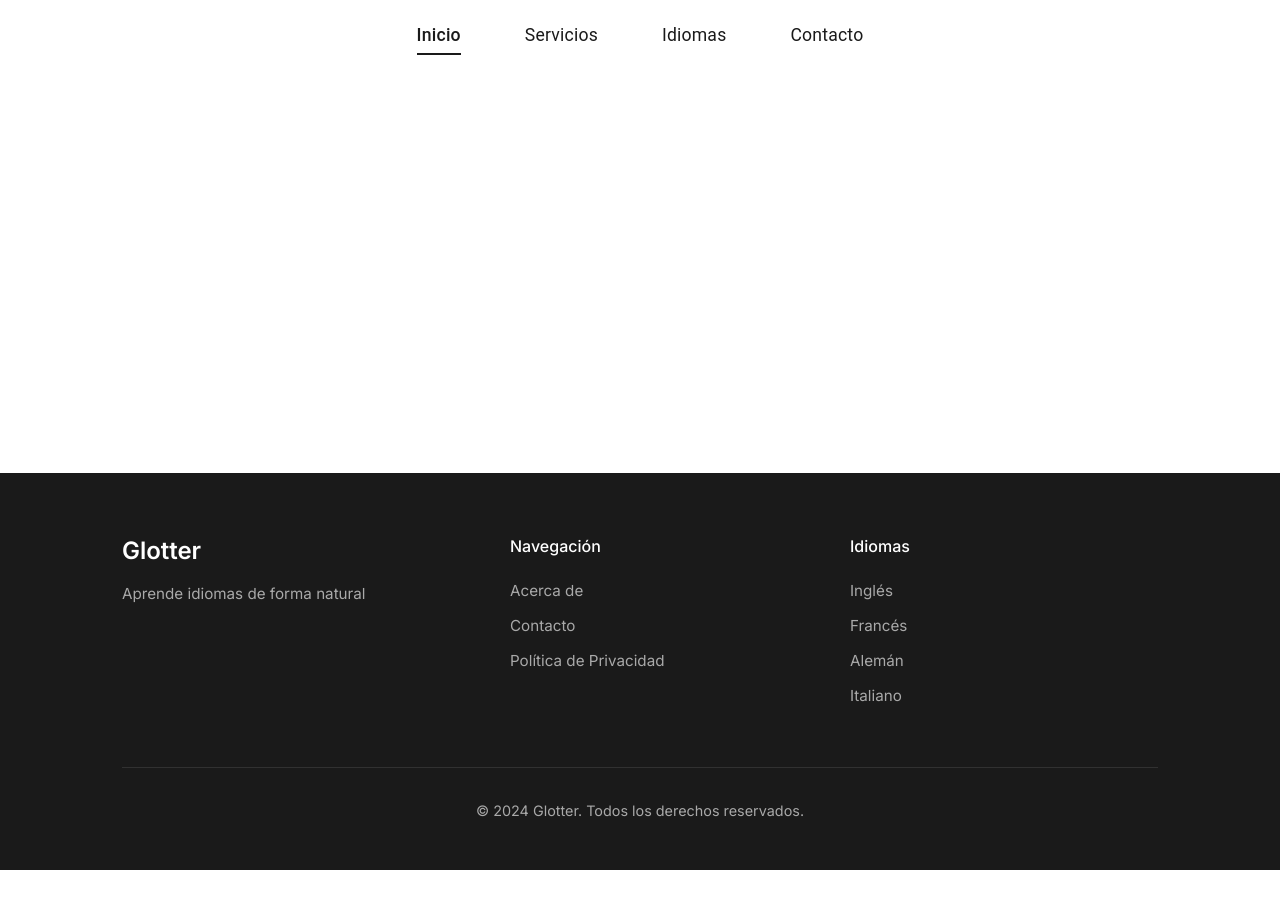
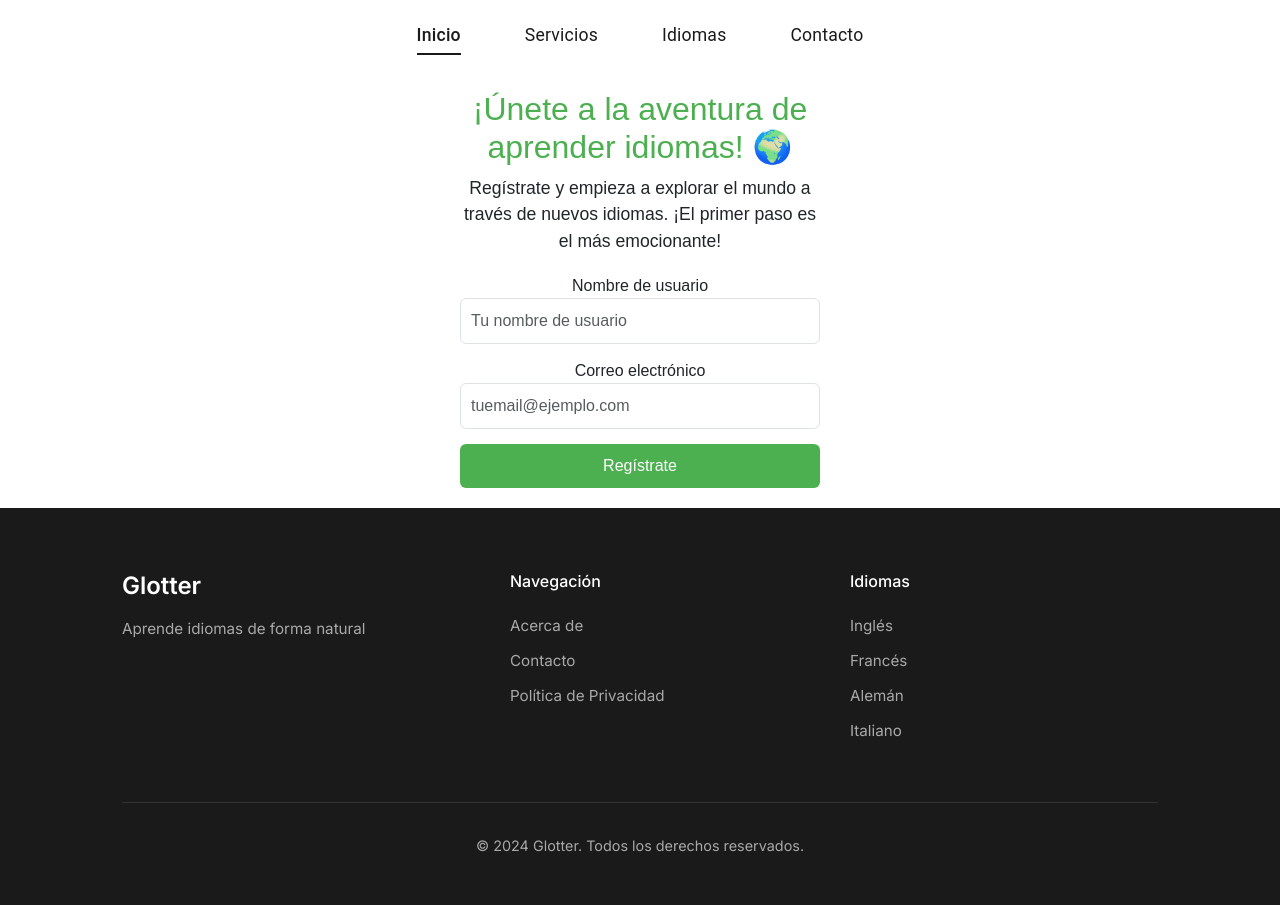
Before and after one commit to carlosrodmor/glotter-language, an Angular app: page /login in a window 1280 px wide. Before the commit this address led to /. Before the commit the page ends 870 px from the top, so only its background shows below. Built offline with nearby package versions, Linux system fonts and the light colour scheme.

Commit message:
component-login

```diff
--- a/src/app/app.routes.ts
+++ b/src/app/app.routes.ts
@@ -1,8 +1,10 @@
 import { Routes } from '@angular/router';
 import { HomeComponent } from './components/home/home.component';
 import { ContactComponent } from './components/contact/contact.component';
+import { LoginComponent } from './components/login/login.component';
 
 export const routes: Routes = [
   { path: '', component: HomeComponent },
   { path: 'contact', component: ContactComponent },
+  { path: 'login', component: LoginComponent },
 ];
--- /dev/null
+++ b/src/app/components/login/login.component.html
@@ -0,0 +1,30 @@
+<div class="registro-container">
+    <h2>¡Únete a la aventura de aprender idiomas! 🌍</h2>
+    <p>Regístrate y empieza a explorar el mundo a través de nuevos idiomas. ¡El primer paso es el más emocionante!</p>
+
+    <form [formGroup]="registroForm" (ngSubmit)="onSubmit()">
+        <div class="form-group">
+        <label for="nombreUsuario">Nombre de usuario</label>
+        <input type="text" id="nombreUsuario" formControlName="nombreUsuario" class="form-control" placeholder="Tu nombre de usuario">
+        <div *ngIf="enviado && f['nombreUsuario'].errors" class="error-message">
+          <span *ngIf="f['nombreUsuario'].errors['required']">El nombre de usuario es obligatorio.</span>
+          <span *ngIf="f['nombreUsuario'].errors['minlength']">El nombre de usuario debe tener al menos 3 caracteres.</span>
+        </div>
+    </div>
+
+    <div class="form-group">
+        <label for="email">Correo electrónico</label>
+        <input type="email" id="email" formControlName="email" class="form-control" placeholder="tuemail@ejemplo.com">
+        <div *ngIf="enviado && f['email'].errors" class="error-message">
+          <span *ngIf="f['email'].errors['required']">El correo electrónico es obligatorio.</span>
+          <span *ngIf="f['email'].errors['email']">Ingresa un correo electrónico válido.</span>
+        </div>
+    </div>
+
+    <button type="submit" class="btn btn-primary">Regístrate</button>
+    </form>
+
+    <div *ngIf="enviado && registroForm.valid" class="success-message">
+        ¡Gracias por registrarte! 🌟 Prepárate para comenzar a aprender y expandir tus horizontes.
+    </div>
+    </div>
--- /dev/null
+++ b/src/app/components/login/login.component.scss
@@ -0,0 +1,52 @@
+.registro-container {
+    max-width: 400px;
+    margin: 0 auto;
+    padding: 20px;
+    text-align: center;
+    font-family: Arial, sans-serif;
+}
+
+h2 {
+    color: #4caf50;
+}
+
+p {
+    font-size: 1.1em;
+    margin-bottom: 20px;
+}
+
+.form-group {
+    margin-bottom: 15px;
+}
+
+.form-control {
+    width: 100%;
+    padding: 10px;
+    font-size: 1em;
+}
+
+.btn {
+    width: 100%;
+    background-color: #4caf50;
+    color: white;
+    font-size: 1em;
+    padding: 10px;
+    border: none;
+    cursor: pointer;
+}
+
+.btn:hover {
+    background-color: #45a049;
+}
+
+.error-message {
+    color: #ff0000;
+    font-size: 0.9em;
+    margin-top: 5px;
+}
+
+.success-message {
+    margin-top: 20px;
+    color: #4caf50;
+    font-size: 1.2em;
+}
--- /dev/null
+++ b/src/app/components/login/login.component.ts
@@ -0,0 +1,32 @@
+import { CommonModule } from '@angular/common';
+import { Component } from '@angular/core';
+import { FormBuilder, FormGroup, ReactiveFormsModule, Validators } from '@angular/forms';
+
+@Component({
+  selector: 'app-login',
+  templateUrl: './login.component.html',
+  styleUrls: ['./login.component.scss'],
+  standalone: true,
+  imports: [ReactiveFormsModule, CommonModule]
+})
+export class LoginComponent {
+  registroForm: FormGroup;
+  enviado: boolean = false;
+
+  constructor(private formBuilder: FormBuilder) {
+    this.registroForm = this.formBuilder.group({
+      nombreUsuario: ['', [Validators.required, Validators.minLength(3)]],
+      email: ['', [Validators.required, Validators.email]]
+    });
+  }
+
+  get f() { return this.registroForm.controls; }
+
+  onSubmit() {
+    this.enviado = true;
+    if (this.registroForm.invalid) {
+      return;
+    }
+    alert("¡Bienvenido al mundo de los idiomas! 🎉");
+  }
+}
```
